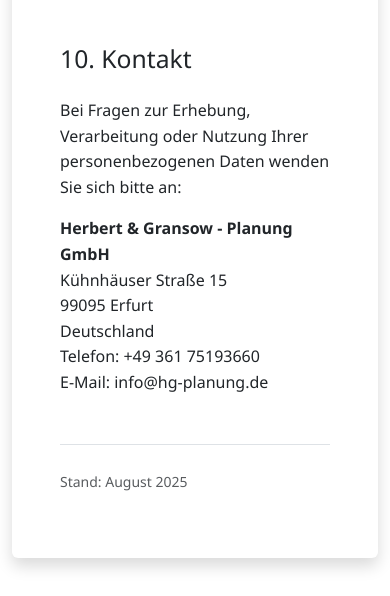
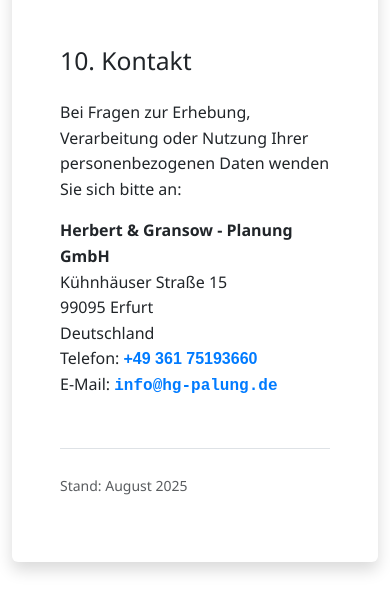
Before and after one commit to blabubaer/hg_website, a Django app: page /rechtliches/datenschutz/ in a window 390 px wide. Shown: the part 5000-5596 px from the top of the page. Run offline with Django 5.2, Linux system fonts and the light colour scheme.

Commit message:
Fix contact information protection in legal pages
- Applied contact protection to phone numbers and email addresses in privacy policy
- Applied contact protection to phone numbers and email addresses in cookie policy
- Now all contact information across the site is protected against scraping
- Phone numbers use CSS-split protection with tel: links
- Email addresses use reversed text protection with mailto: links
- Maintains functionality while preventing automated harvesting

```diff
--- a/templates/legal/privacy_policy.html
+++ b/templates/legal/privacy_policy.html
@@ -32,9 +32,13 @@
                             Kühnhäuser Straße 15<br>
                             99095 Erfurt<br>
                             Deutschland<br><br>
-                            <strong>Kontakt:</strong><br>
-                            Telefon: +49 361 75193660<br>
-                            E-Mail: info@hg-planung.de
+                                                         <strong>Kontakt:</strong><br>
+                             Telefon: <a href="tel:+4936175193660" class="phone-protected">
+                                 <span class="phone-part-1">+49</span><span class="phone-part-2">361</span><span class="phone-part-3">75193660</span>
+                             </a><br>
+                             E-Mail: <a href="mailto:info@hg-planung.de" class="email-protected">
+                                 <span>ed.gnulap-gh@ofni</span>
+                             </a>
                         </p>
 
                         <h2 class="mb-4 mt-5">2. Erhebung und Verarbeitung personenbezogener Daten</h2>
@@ -122,8 +126,12 @@
                             Kühnhäuser Straße 15<br>
                             99095 Erfurt<br>
                             Deutschland<br>
-                            Telefon: +49 361 75193660<br>
-                            E-Mail: info@hg-planung.de
+                                                         Telefon: <a href="tel:+4936175193660" class="phone-protected">
+                                 <span class="phone-part-1">+49</span><span class="phone-part-2">361</span><span class="phone-part-3">75193660</span>
+                             </a><br>
+                             E-Mail: <a href="mailto:info@hg-planung.de" class="email-protected">
+                                 <span>ed.gnulap-gh@ofni</span>
+                             </a>
                         </p>
 
                         <div class="mt-5 pt-4 border-top">
```
Also changed, not shown: templates/legal/cookie_policy.html (+6 -2 lines).
